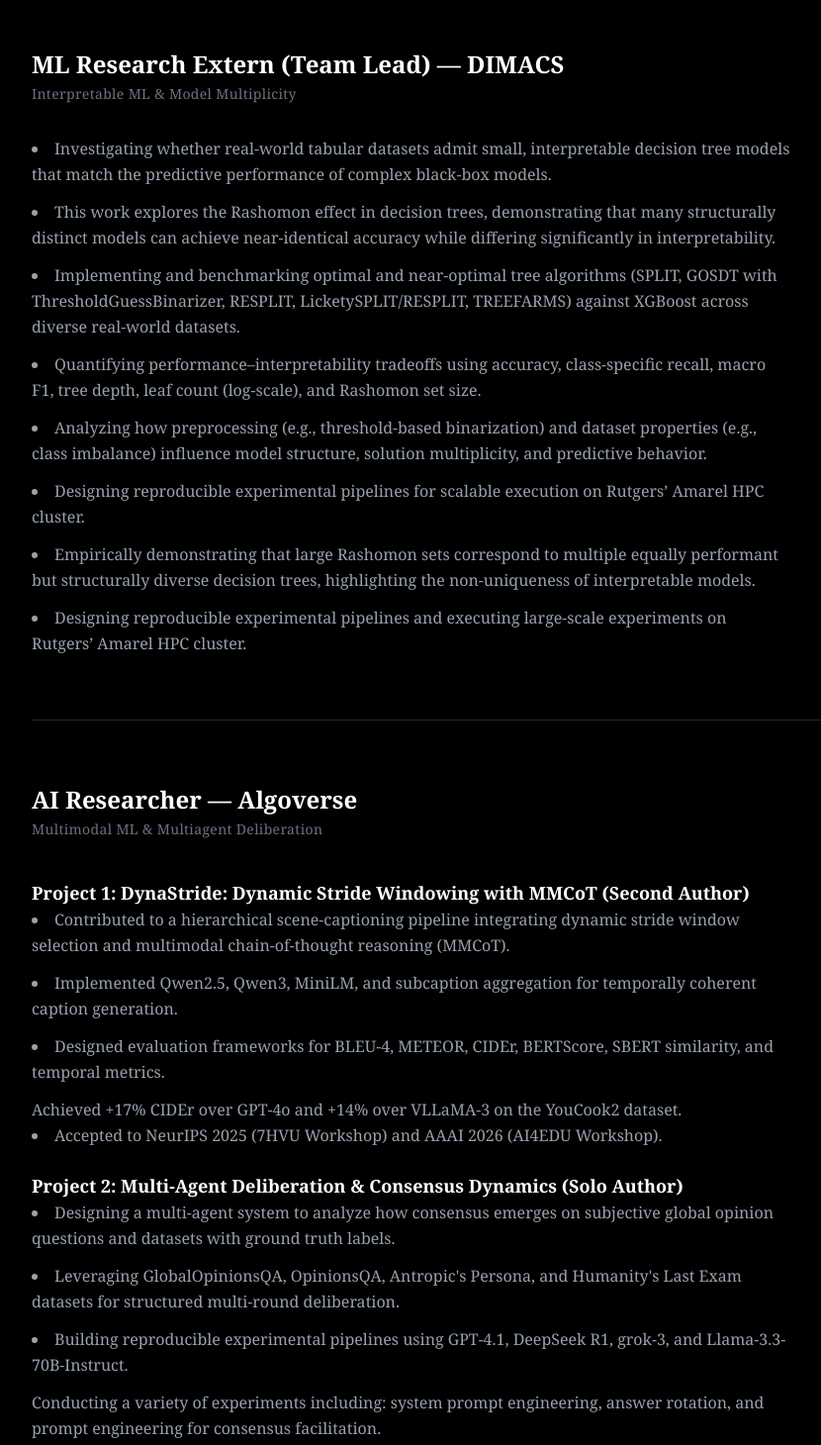
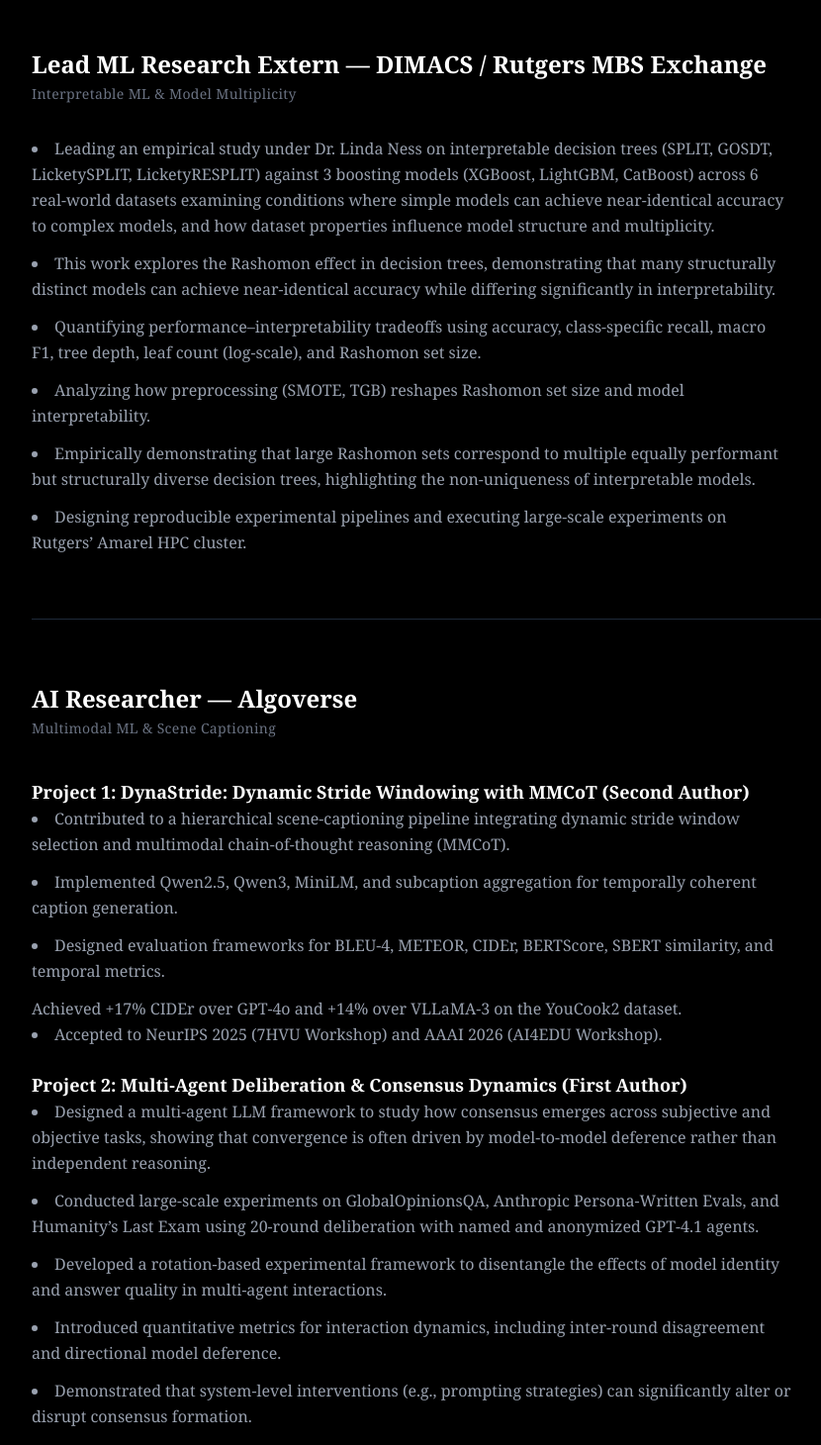
Before and after one commit to priyadp1/Website, a Next.js app in the folder prisha-portfolio/: page /research in a window 1280 px wide. Shown: the part 320-1780 px from the top of the page at 99% size, without its empty margins (184-1014 px from the left). Built offline with nearby package versions, Linux system fonts and the light colour scheme.

Commit message:
Added KD project and edited research section

```diff
--- a/prisha-portfolio/src/app/projects/page.tsx
+++ b/prisha-portfolio/src/app/projects/page.tsx
@@ -11,6 +11,47 @@
           spanning retrieval systems, geospatial modeling, and full-stack AI deployment.
         </p>
       </div>
+
+      {/*Knowledge Distillation Project */}
+      <section className="space-y-8 max-w-3xl">
+        <div>
+          <h2 className="text-2xl font-semibold text-white">
+  Knowledge Distillation for Reasoning
+</h2>
+<p className="text-sm text-gray-500 mt-1 tracking-wide">
+  Distilling structured reasoning behaviors from large LLMs into smaller models
+</p>
+
+<ul className="space-y-3 text-gray-400 list-disc list-inside leading-relaxed">
+  <li>
+    Designed and implemented an offline knowledge distillation pipeline combining
+    logit-level and sequence-level supervision to transfer reasoning behaviors
+    from large, teacher LLMs to smaller student models.
+  </li>
+  <li>
+    Leveraged chain-of-thought (CoT) reasoning traces from teacher models to guide
+    student learning, enabling the transfer of intermediate reasoning steps
+    rather than only final outputs.
+  </li>
+  <li>
+    Integrated LoRA-based fine-tuning to efficiently adapt student models while preserving
+    computational efficiency and scalability.
+  </li>
+  <li>
+    Evaluated reasoning performance on TheoremQA and SciBench across mathematical,
+    scientific, and multi-step reasoning tasks.
+  </li>
+  <li>
+    Demonstrated that student models can approximate teacher reasoning trajectories,
+    achieving strong alignment with teacher outputs as measured by accuracy and BERTScore.
+  </li>
+</ul>
+
+</div>
+      </section>
+      <hr className="border-gray-800" />
+
+
 
       {/* GenreBlender */}
       <section className="space-y-8 max-w-3xl">
--- a/prisha-portfolio/src/app/research/page.tsx
+++ b/prisha-portfolio/src/app/research/page.tsx
@@ -8,8 +8,10 @@
         </h1>
         <p className="text-gray-500 max-w-2xl">
           My research focuses on multi-agent reasoning systems, multimodal ML, interpretable ML,
-          and large-scale experimental evaluation across real-world datasets. I have not only contributed to research projects in these areas,
-           but also designed and executed large-scale experiments, built reproducible pipelines, and led research teams.
+          and large-scale experimental evaluation across real-world datasets.
+          I have not only contributed to research projects in these areas,
+          but also designed and executed large-scale experiments,
+          built reproducible pipelines, and led research teams.
         </p>
       </div>
 
@@ -18,7 +20,7 @@
       <section className="space-y-8 max-w-3xl">
         <div>
           <h2 className="text-2xl font-semibold text-white">
-            ML Research Extern (Team Lead) — DIMACS
+            Lead ML Research Extern — DIMACS / Rutgers MBS Exchange
           </h2>
           <p className="text-sm text-gray-500 mt-1 tracking-wide">
             Interpretable ML & Model Multiplicity
@@ -27,8 +29,10 @@
 
         <ul className="space-y-3 text-gray-400 list-disc list-inside leading-relaxed">
           <li>
-            Investigating whether real-world tabular datasets admit small, interpretable decision tree models
-            that match the predictive performance of complex black-box models.
+            Leading an empirical study under Dr. Linda Ness on interpretable decision trees (SPLIT, GOSDT, LicketySPLIT, LicketyRESPLIT)
+            against 3 boosting models (XGBoost, LightGBM, CatBoost) across 6 real-world datasets examining
+            conditions where simple models can achieve near-identical accuracy to complex models, and
+            how dataset properties influence model structure and multiplicity.
           </li>
           <li>
             This work explores the Rashomon effect in decision trees, demonstrating that many
@@ -36,21 +40,11 @@
             while differing significantly in interpretability.
           </li>
           <li>
-            Implementing and benchmarking optimal and near-optimal tree algorithms (SPLIT, GOSDT with ThresholdGuessBinarizer,
-             RESPLIT, LicketySPLIT/RESPLIT, TREEFARMS) against
-             XGBoost across diverse real-world datasets.
-          </li>
-          <li>
             Quantifying performance–interpretability tradeoffs using accuracy,
             class-specific recall, macro F1, tree depth, leaf count (log-scale), and Rashomon set size.
           </li>
           <li>
-            Analyzing how preprocessing (e.g., threshold-based binarization) and dataset properties
-             (e.g., class imbalance) influence model structure, solution multiplicity, and predictive behavior.
-          </li>
-          <li>
-            Designing reproducible experimental pipelines for scalable execution on
-            Rutgers’ Amarel HPC cluster.
+            Analyzing how preprocessing (SMOTE, TGB) reshapes Rashomon set size and model interpretability.
           </li>
           <li>
             Empirically demonstrating that large Rashomon sets correspond to multiple equally performant
@@ -73,7 +67,7 @@
             AI Researcher — Algoverse
           </h2>
           <p className="text-sm text-gray-500 mt-1 tracking-wide">
-            Multimodal ML & Multiagent Deliberation
+            Multimodal ML & Scene Captioning
           </p>
         </div>
 
@@ -105,26 +99,29 @@
 
           <div>
             <h3 className="text-lg font-semibold text-white">
-              Project 2: Multi-Agent Deliberation & Consensus Dynamics (Solo Author)
+  Project 2: Multi-Agent Deliberation & Consensus Dynamics (First Author)
 </h3>
 <ul className="space-y-3 text-gray-400 list-disc list-inside leading-relaxed">
   <li>
-                Designing a multi-agent system to analyze how consensus
-                emerges on subjective global opinion questions and datasets with ground truth labels.
+    Designed a multi-agent LLM framework to study how consensus emerges
+    across subjective and objective tasks, showing that convergence
+    is often driven by model-to-model deference rather than independent reasoning.
   </li>
   <li>
-                Leveraging GlobalOpinionsQA, OpinionsQA, Antropic's Persona, and Humanity's Last Exam
-                 datasets for structured multi-round deliberation.
+    Conducted large-scale experiments on GlobalOpinionsQA, Anthropic Persona-Written Evals, and Humanity’s Last Exam
+    using 20-round deliberation with named and anonymized GPT-4.1 agents.
   </li>
   <li>
-                Building reproducible experimental pipelines using GPT-4.1,
-                DeepSeek R1, grok-3, and Llama-3.3-70B-Instruct.
+    Developed a rotation-based experimental framework to
+    disentangle the effects of model identity and answer quality in multi-agent interactions.
   </li>
-                Conducting a variety of experiments including: system prompt engineering,
-                answer rotation, and prompt engineering for consensus facilitation.
   <li>
-                Creating visualizations of results with pie charts,
-                bar charts, and line plots via Matplotlib.
+    Introduced quantitative metrics for interaction dynamics,
+    including inter-round disagreement and directional model deference.
+  </li>
+  <li>
+    Demonstrated that system-level interventions (e.g., prompting strategies)
+    can significantly alter or disrupt consensus formation.
   </li>
 </ul>
 </div>
@@ -138,7 +135,7 @@
       <section className="space-y-8 max-w-3xl">
         <div>
           <h2 className="text-2xl font-semibold text-white">
-            Algorithms Research Shadow — The College of New Jersey (Research Shadow)
+            Algorithms Research Shadow — The College of New Jersey
           </h2>
         </div>
         <p className="text-sm text-gray-500 mt-1 tracking-wide">
```
Also changed, not shown: 2 other files (tests, documents, lock files or other folders). Lines whose indentation alone changed are shown as unchanged.
